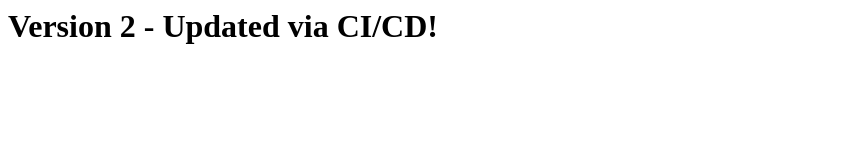
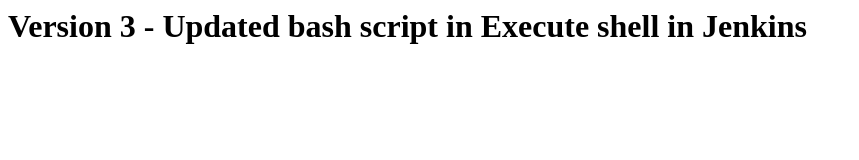
Before and after one commit to SandyDevOpsStuffs/Experiment5, a plain HTML site: page index.html in a window 1280 px wide. Shown: the whole page, without its empty margins (0-859 px from the left). Drawn offline with Linux system fonts and the light colour scheme.

Commit message:
Updated bash script in Execute shell in Jenkins

```diff
--- a/index.html
+++ b/index.html
@@ -1 +1 @@
-<h1>Version 2 - Updated via CI/CD!</h1>
+<h1>Version 3 - Updated bash script in Execute shell in Jenkins</h1>
```
